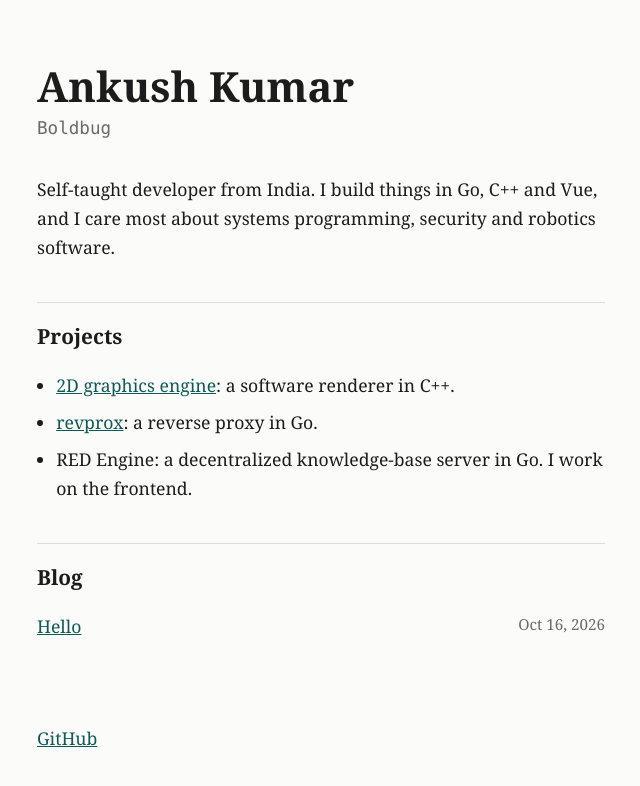
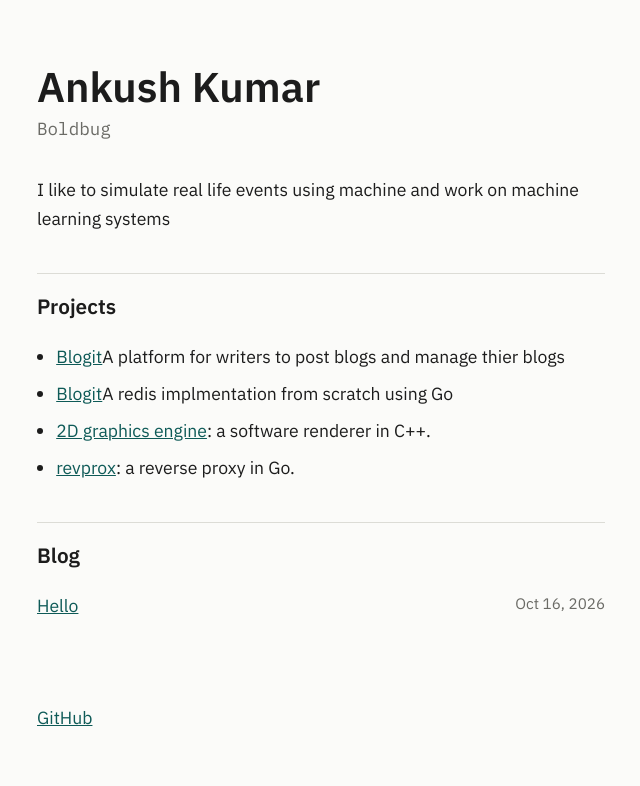
Before and after one commit to boldbug1/boldbug1.github.io, a Jekyll site: the page built from index.html, in a window 1280 px wide. Shown: the top 786 px of the page, without its empty margins (319-959 px from the left). Built offline with Jekyll 4.4.1, drawn with Linux system fonts in a browser that asks for light colours.

Commit message:
more projects + some changes

```diff
--- a/index.html
+++ b/index.html
@@ -1,21 +1,29 @@
 ---
 layout: default
 ---
+
+<head>
+  <link rel="preconnect" href="https://fonts.googleapis.com">
+  <link rel="preconnect" href="https://fonts.gstatic.com" crossorigin>
+  <link href="https://fonts.googleapis.com/css2?family=IBM+Plex+Sans:wght@400;600&family=IBM+Plex+Mono&display=swap" rel="stylesheet">
+</head>
+
 <header>
   <h1>Ankush Kumar</h1>
   <p class="handle">Boldbug</p>
 </header>
 
 <section>
-  <p>Self-taught developer from India. I build things in Go, C++ and Vue, and I care most about systems programming, security and robotics software.</p>
+  <p>I like to simulate real life events using machine and work on machine learning systems</p>
 </section>
 
 <section>
   <h2>Projects</h2>
   <ul>
+    <li><a href="https://github.com/boldbug1/blogit">Blogit</a>A platform for writers to post blogs and manage thier blogs</li>
+    <li><a href="https://github.com/boldbug1/tiny-redis">Blogit</a>A redis implmentation from scratch using Go</li>
     <li><a href="https://github.com/boldbug1/2d-graphics-engine">2D graphics engine</a>: a software renderer in C++.</li>
     <li><a href="https://github.com/boldbug1/revprox">revprox</a>: a reverse proxy in Go.</li>
-    <li>RED Engine: a decentralized knowledge-base server in Go. I work on the frontend.</li>
   </ul>
 </section>
 
--- a/style.css
+++ b/style.css
@@ -22,7 +22,7 @@ body {
   margin: 0;
   background: var(--bg);
   color: var(--ink);
-  font-family: Charter, "Bitstream Charter", Georgia, serif;
+  font-family: "IBM Plex Sans", system-ui, sans-serif;
   font-size: 1.1rem;
   line-height: 1.65;
 }
@@ -50,7 +50,7 @@ h2 {
 
 .handle {
   margin: 0.25rem 0 2rem;
-  font-family: ui-monospace, Menlo, Consolas, monospace;
+  font-family: "IBM Plex Mono", ui-monospace, monospace;
   font-size: 1.1rem;
   color: var(--muted);
 }
@@ -73,7 +73,7 @@ article h1 { font-size: 2rem; }
 .back { margin: 0 0 2rem; }
 
 code {
-  font-family: ui-monospace, Menlo, Consolas, monospace;
+  font-family: "IBM Plex Mono", ui-monospace, monospace;
   font-size: 0.9em;
 }
 
```
